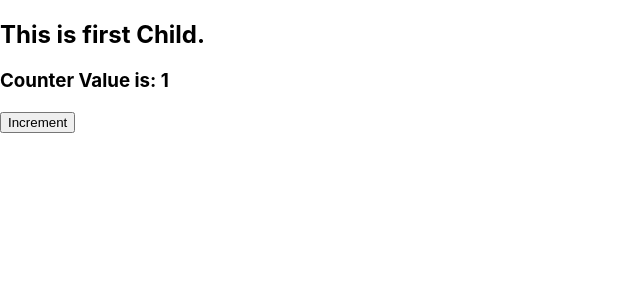
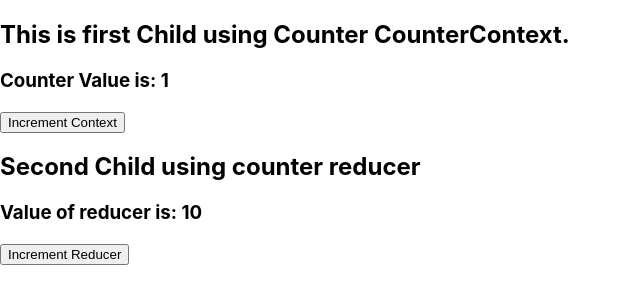
Before and after one commit to Sultan336/bootcamp2020_005, a React (Create React App) app: page / in a window 1280 px wide. Shown: the top 304 px of the page, without its empty margins (0-640 px from the left). Built offline with nearby package versions, Linux system fonts and the light colour scheme.

Commit message:
counter Context Vs Counter Reducer

```diff
--- a/src/Child.js
+++ b/src/Child.js
@@ -6,9 +6,9 @@ const Child = () => {
     console.log(counterValue)
     return (
         <div>
-            <h2>This is first Child.</h2>
+            <h2>This is first Child using Counter CounterContext.</h2>
             <h3>Counter Value is: {counterValue[0]}</h3>
-            <button onClick={() => { counterValue[1](++counterValue[0]) }}>Increment</button>
+            <button onClick={() => { counterValue[1](++counterValue[0]) }}>Increment Context</button>
         </div>
     )
 }
--- /dev/null
+++ b/src/Child2.js
@@ -0,0 +1,16 @@
+import React, { useReducer } from 'react';
+import CounterReducer from './CounterReducer';
+
+const Child_2 = () => {
+    let [state, dispatch] = useReducer(CounterReducer, 10);
+    console.log(state)
+
+    return (
+        <div>
+            <h2>Second Child using counter reducer</h2>
+            <h3>Value of reducer is: {state}</h3>
+            <button onClick={() => dispatch('INCREMENT')}>Increment Reducer</button>
+        </div>
+    )
+}
+export default Child_2
--- /dev/null
+++ b/src/CounterReducer.js
@@ -0,0 +1,8 @@
+const counterReducer = (state, action) => {
+    switch (action) {
+        case 'INCREMENT':
+            return state + 1
+    }
+}
+
+export default counterReducer;
--- a/src/Parent.js
+++ b/src/Parent.js
@@ -1,9 +1,15 @@
 import React from 'react';
 import Child from './Child.js';
+import Child_2 from './Child2.js';
 
 const Parent = () => {
     return (
-        <Child />
+        <div>
+            <Child />
+            <Child_2 />
+        </div>
+
+
     )
 }
 export default Parent;
```
